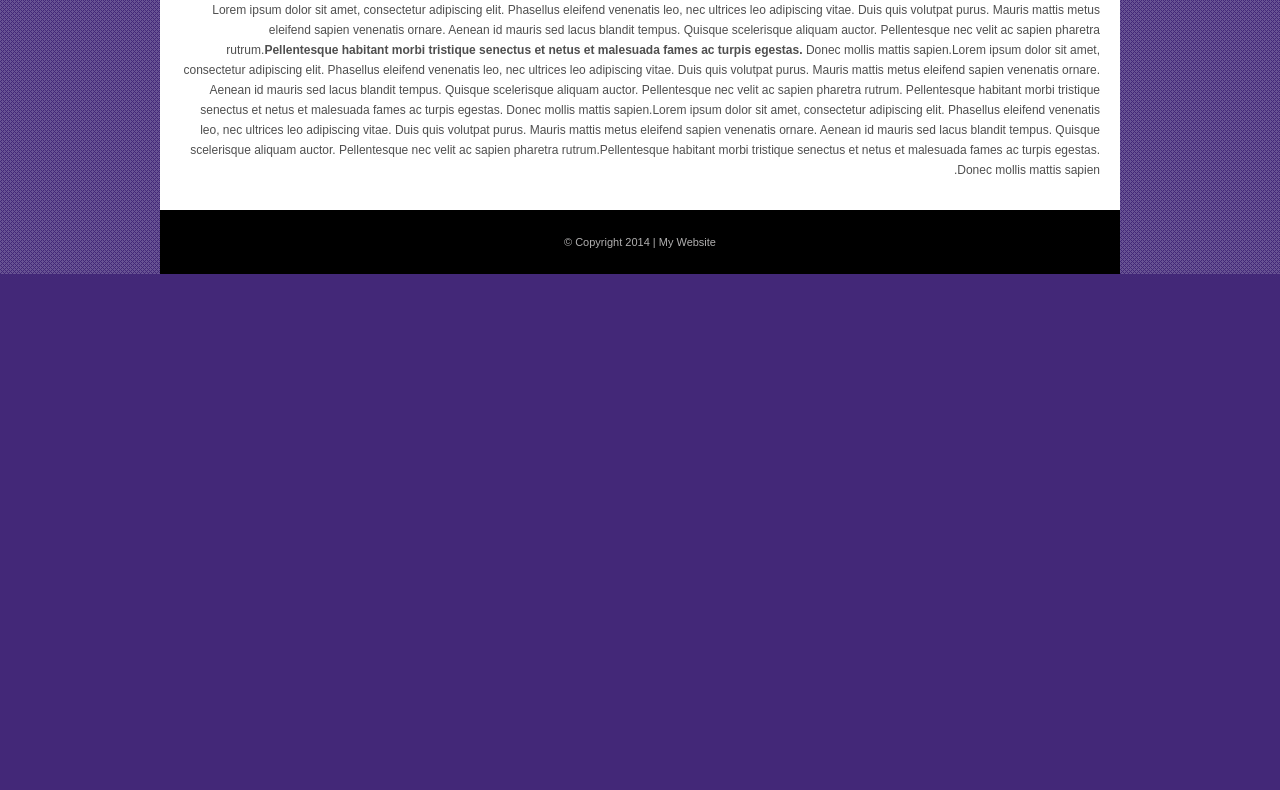
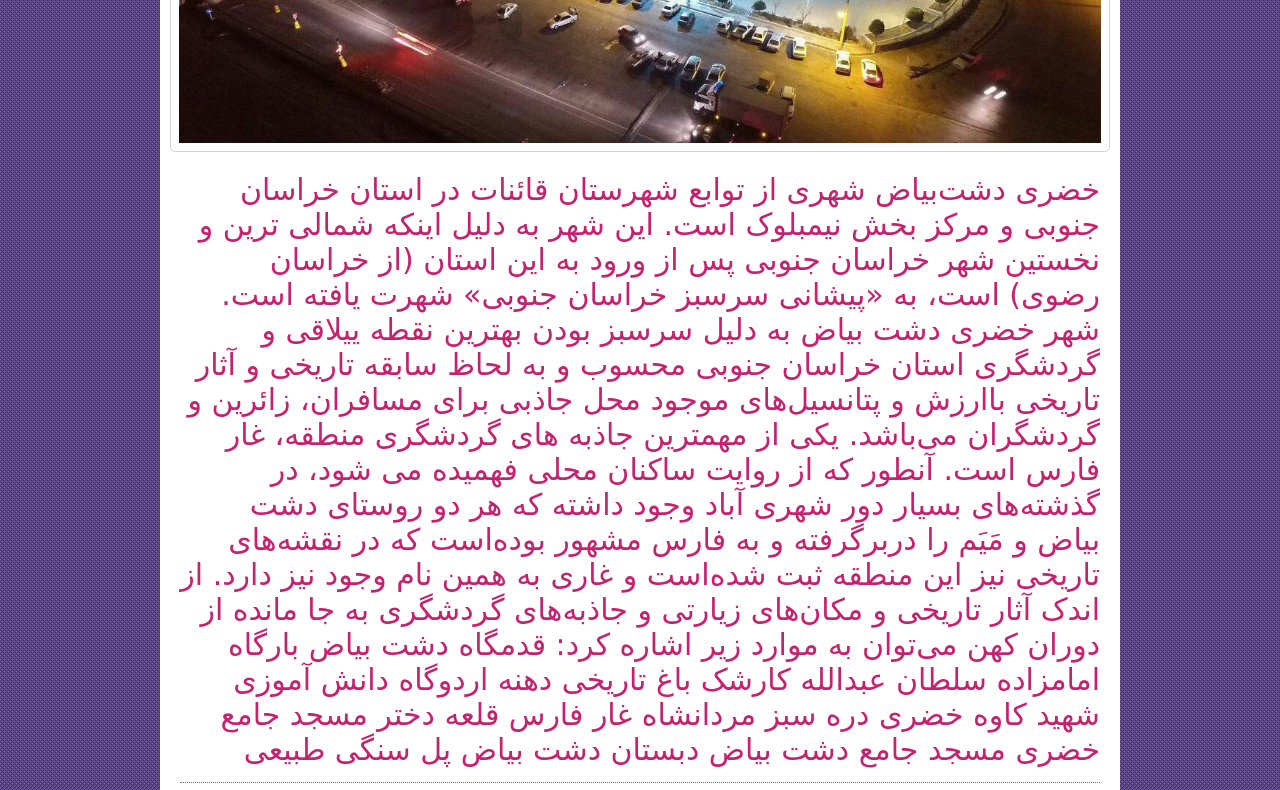
Before and after one commit to mohamadrahmati7732/khezrishahreman.github.io, a plain HTML site: page index.html in a window 1280 px wide. Shown: the part 538-1328 px from the top of the page. Before the commit the page ends 812 px from the top, so only its background shows below. Drawn offline with Linux system fonts and the light colour scheme; a web font is replaced by a local one.

Commit message:
commit to git

```diff
--- a/index.html
+++ b/index.html
@@ -20,39 +20,61 @@
 <div class="pageWidth">
 		<!-- Start Header-->
 		<header id="header">
-				<h1 id="logo">نـــــام سایت</h1>
+				<h1 id="logo">خضری شهرآرزوها</h1>
 		</header>
 		<nav id="navigation" class="clearfix"><a href="#" id="menu">Menu</a>
 				<ul><li><a href="#page0" title="Home">صفحه اصلی</a></li><li><a href="#page1" title="About Us">درباره ما</a></li><li><a href="#page2" title="Our Gallery">آلبوم تصاویر</a></li><li><a href="#page3" title="Contact">تماس با ما</a></li></ul>
 		</nav>
 		<div id="banner">
-				<ul><li><img src="img/banner-img.jpg" alt="" /></li></ul>
+				<ul><li><img src="img/banner-img2.jpg" alt="" /></li></ul>
 		</div>
 		<!--  END Header-->
 		<!-- Start Middle-->
 		<section id="container">
 				<article class="pageControl">
-						<div class="pageContainer" id="home"><h2>به سایت ما خوش آمدید</h2>
-<p>Lorem ipsum dolor sit amet, consectetur adipiscing elit. Phasellus eleifend venenatis leo, nec ultrices leo adipiscing vitae. Duis quis volutpat purus. Mauris mattis metus eleifend sapien venenatis ornare. Aenean id mauris sed lacus blandit tempus. Quisque scelerisque aliquam auctor. Pellentesque nec velit ac sapien pharetra rutrum.<strong>Pellentesque habitant morbi tristique senectus et netus et malesuada fames ac turpis egestas.</strong> Donec mollis mattis sapien.Lorem ipsum dolor sit amet, consectetur adipiscing elit. Phasellus eleifend venenatis leo, nec ultrices leo adipiscing vitae. Duis quis volutpat purus. Mauris mattis metus eleifend sapien venenatis ornare. Aenean id mauris sed lacus blandit tempus. Quisque scelerisque aliquam auctor. Pellentesque nec velit ac sapien pharetra rutrum. Pellentesque habitant morbi tristique senectus et netus et malesuada fames ac turpis egestas. Donec mollis mattis sapien.Lorem ipsum dolor sit amet, consectetur adipiscing elit. Phasellus eleifend venenatis leo, nec ultrices leo adipiscing vitae. Duis quis volutpat purus. Mauris mattis metus eleifend sapien venenatis ornare. Aenean id mauris sed lacus blandit tempus. Quisque scelerisque aliquam auctor. Pellentesque nec velit ac sapien pharetra rutrum.Pellentesque habitant morbi tristique senectus et netus et malesuada fames ac turpis egestas. Donec mollis mattis sapien.</p></div>
+						<div class="pageContainer" id="home"><h2>
+							خضری دشت‌بیاض شهری از توابع شهرستان قائنات در استان خراسان جنوبی و مرکز بخش نیمبلوک ‌است.
+
+این شهر به دلیل اینکه شمالی ترین و نخستین شهر خراسان جنوبی پس از ورود به این استان (از خراسان رضوی) است، به «پیشانی سرسبز خراسان جنوبی» شهرت یافته است.
+شهر خضری دشت بیاض به دلیل سرسبز بودن بهترین نقطه ییلاقی و گردشگری استان خراسان جنوبی محسوب و به لحاظ سابقه تاریخی و آثار تاریخی باارزش و پتانسیل‌های موجود محل جاذبی برای مسافران، زائرین و گردشگران می‌باشد.
+
+یکی از مهمترین جاذبه های گردشگری منطقه، غار فارس است. آنطور که از روایت ساکنان محلی فهمیده می شود، در گذشته‌های بسیار دور شهری آباد وجود داشته که هر دو روستای دشت بیاض و مَیَم را دربرگرفته و به فارس مشهور بوده‌است که در نقشه‌های تاریخی نیز این منطقه ثبت شده‌است و غاری به همین نام وجود نیز دارد.
+از اندک آثار تاریخی و مکان‌های زیارتی و جاذبه‌های گردشگری به جا مانده از دوران کهن می‌توان به موارد زیر اشاره کرد:
+
+قدمگاه دشت بیاض
+بارگاه امامزاده سلطان عبدالله کارشک
+باغ تاریخی دهنه
+اردوگاه دانش آموزی شهید کاوه خضری
+دره سبز مردانشاه
+غار فارس
+قلعه دختر
+مسجد جامع خضری
+مسجد جامع دشت بیاض
+دبستان دشت بیاض
+پل سنگی طبیعی
+</p></div>
 		<div class="pageContainer"><h2>درباره ما</h2>
-<p>Phasellus eleifend venenatis leo, nec ultrices leo adipiscing vitae. Duis quis volutpat purus. Mauris mattis metus eleifend sapien venenatis ornare. Aenean id mauris sed lacus blandit tempus. Quisque scelerisque aliquam auctor. Pellentesque nec velit ac sapien pharetra rutrum.</p>
-<h2>Heading H2</h2>
-<p>Phasellus eleifend venenatis leo, nec ultrices leo adipiscing vitae. Duis quis volutpat purus. Mauris mattis metus eleifend sapien venenatis ornare. Aenean id mauris sed lacus blandit tempus. Quisque scelerisque aliquam auctor. Pellentesque nec velit ac sapien pharetra rutrum.</p>
 <ul>
-	<li>Lorem ipsum dolor sit amet</li>
-	<li>Lorem ipsum dolor sit amet</li>
+	<li>طراح سایت : محمد رحمتی
+	</li>
+	<li>دانشجوی کارشناسی رشته نرم افزار </li>
 </ul>
 <ol>
-	<li>Lorem ipsum dolor sit amet</li>
-	<li>Lorem ipsum dolor sit amet</li>
+	<li>. </li>
+	<li></li>
 </ol></div>
 <div class="pageContainer"><h2>آلبوم تصاویر</h2>
-<p>Phasellus eleifend venenatis leo, nec ultrices leo adipiscing vitae. Duis quis volutpat purus. Mauris mattis metus eleifend sapien venenatis ornare. Aenean id mauris sed lacus blandit tempus. Quisque scelerisque aliquam auctor. Pellentesque nec velit ac sapien pharetra rutrum.</p>
-<h4>Heading H4</h4>
-<p>Phasellus eleifend venenatis leo, nec ultrices leo adipiscing vitae. Duis quis volutpat purus. Mauris mattis metus eleifend sapien venenatis ornare. Aenean id mauris sed lacus blandit tempus. Quisque scelerisque aliquam auctor. Pellentesque nec velit ac sapien pharetra rutrum.</p></div>
+<p><div id="banner">
+	<ul><li><img src="img/banner-img4.jpg" alt="" /></li></ul>
+</div></p>
+<h4> دلنوشته ها</h4>
+<p>.</p></div>
 <div class="pageContainer"><h2>تماس با ما</h2>
-<p>Phasellus eleifend venenatis leo, nec ultrices leo adipiscing vitae. Duis quis volutpat purus. Mauris mattis metus eleifend sapien venenatis ornare. Aenean id mauris sed lacus blandit tempus. Quisque scelerisque aliquam auctor. Pellentesque nec velit ac sapien pharetra rutrum.Phasellus eleifend venenatis leo, nec ultrices leo adipiscing vitae. Duis quis volutpat purus. Mauris mattis metus eleifend sapien venenatis ornare. Aenean id mauris sed lacus blandit tempus. Quisque scelerisque aliquam auctor. Pellentesque nec velit ac sapien pharetra rutrum.</p>
-<h5>Heading H5</h5>
+	<p><li>Tel :09152697732</li>
+	<li>imail : mohammad7732rahmati@gmail.com</li>
+	<li>Id inestagram : rahmati7732</li>
+</p>
+<h5> دیدگاه خودتان را بنویسید</h5>
 <p>Lorem ipsum dolor sit amet</p>
 <form method="get">
 	<fieldset>
@@ -88,7 +110,7 @@
 		<!-- End Middle-->
 		<!-- Start Footer-->
 		<footer id="footer">
-				<div class="copyRight">© Copyright 2014 | My Website </div>
+				<div class="copyRight"> mohammad7732rahmati@gmail.com</div>
 		</footer>
 		<!-- END Footer-->
 </div>
```
Also changed, not shown: img/banner-img10.jpg (added), img/banner-img2.jpg (added), img/banner-img3.jpg (added), img/banner-img4.jpg (added), img/banner-img5.jpg (added), img/banner-img6.jpg (added), img/banner-img7.jpg (added), img/banner-img8.jpg (added), img/banner-img9.jpg (added).
